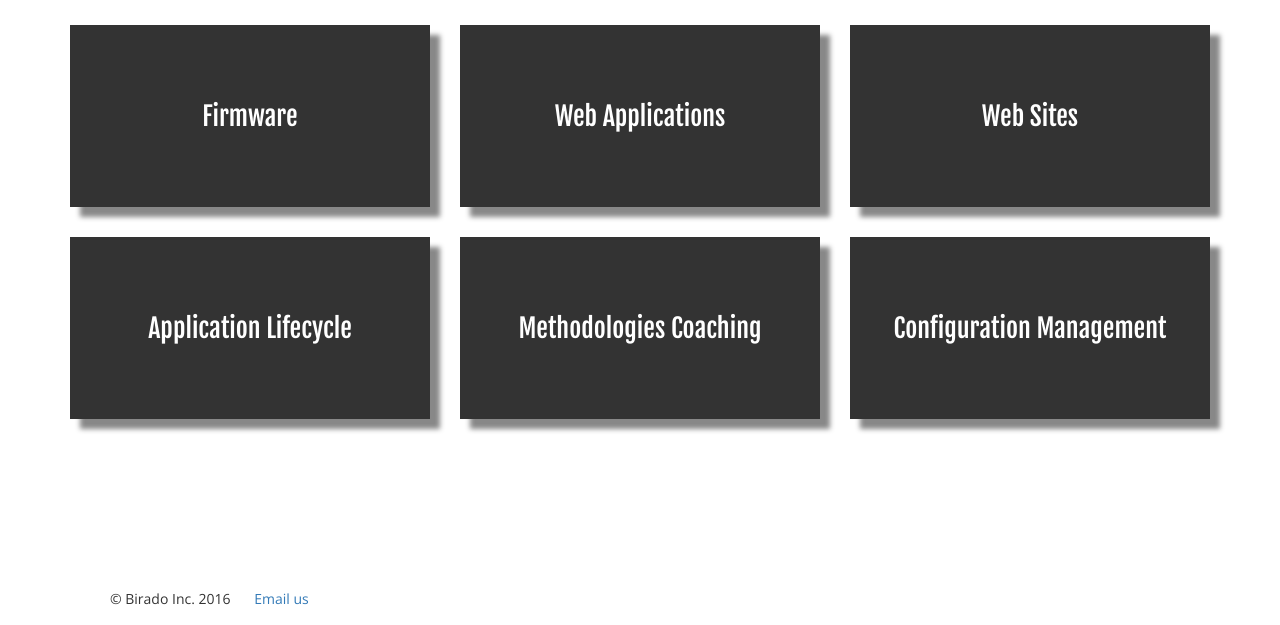
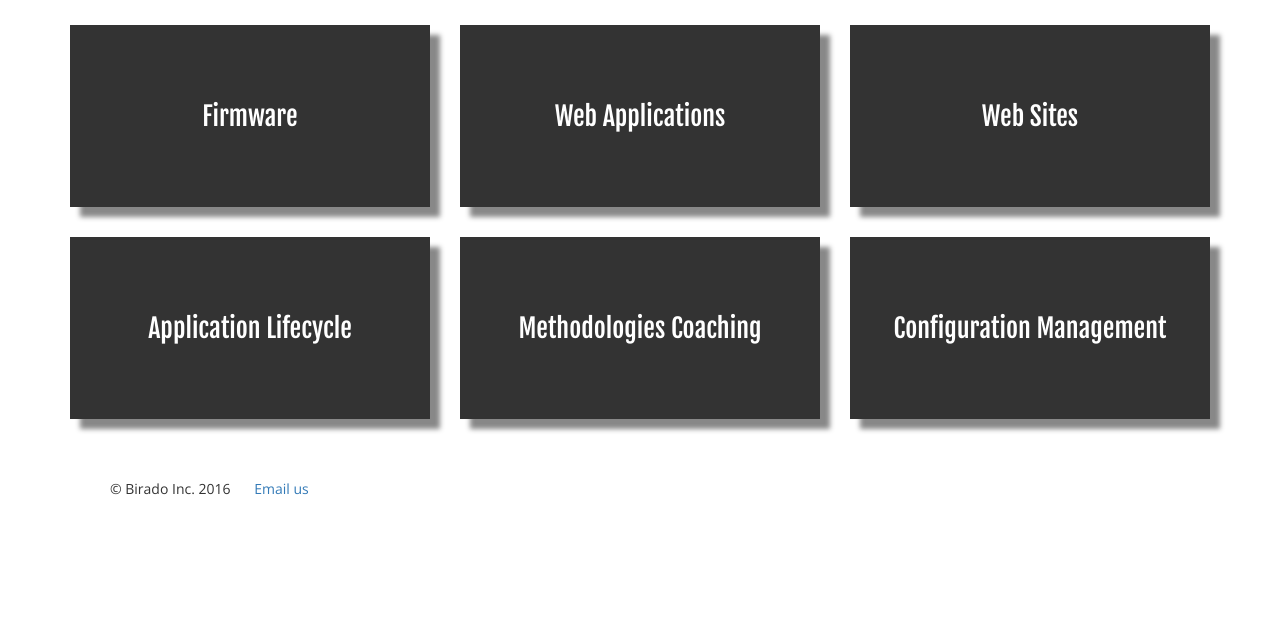
Before and after one commit to yende/birado, a plain HTML site: page index.html in a window 1280 px wide. Shown: the part 175-800 px from the top of the page. Drawn offline with nearby package versions, Linux system fonts and the light colour scheme; a script that the page names is missing; files whose address does not match are found by name.

Commit message:
get copyright to position

```diff
--- a/css/birado-custom.css
+++ b/css/birado-custom.css
@@ -109,7 +109,7 @@ body {
 }
 
 footer {
-    position: fixed;
+    position: relative;
     bottom: 0;
     /*background-color: #4d0000;
     color: #ffffff;*/
@@ -120,7 +120,7 @@ footer {
     */
     width: 100%;
     float: left;
-    margin: 0 0 .5% 0;
+  /*  margin: 0 0 .5% 0;*/
 }
 
 #footer-list li{
```
